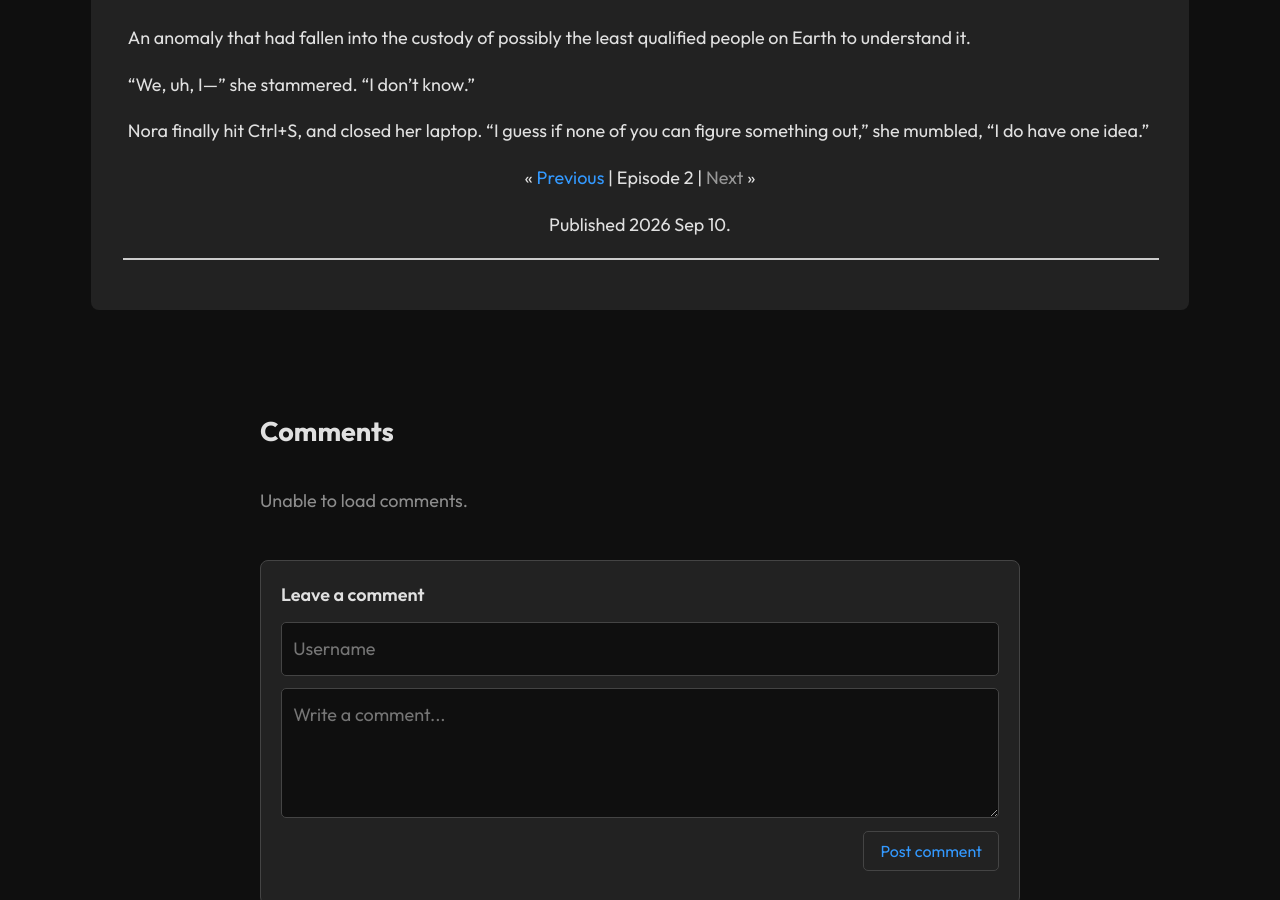
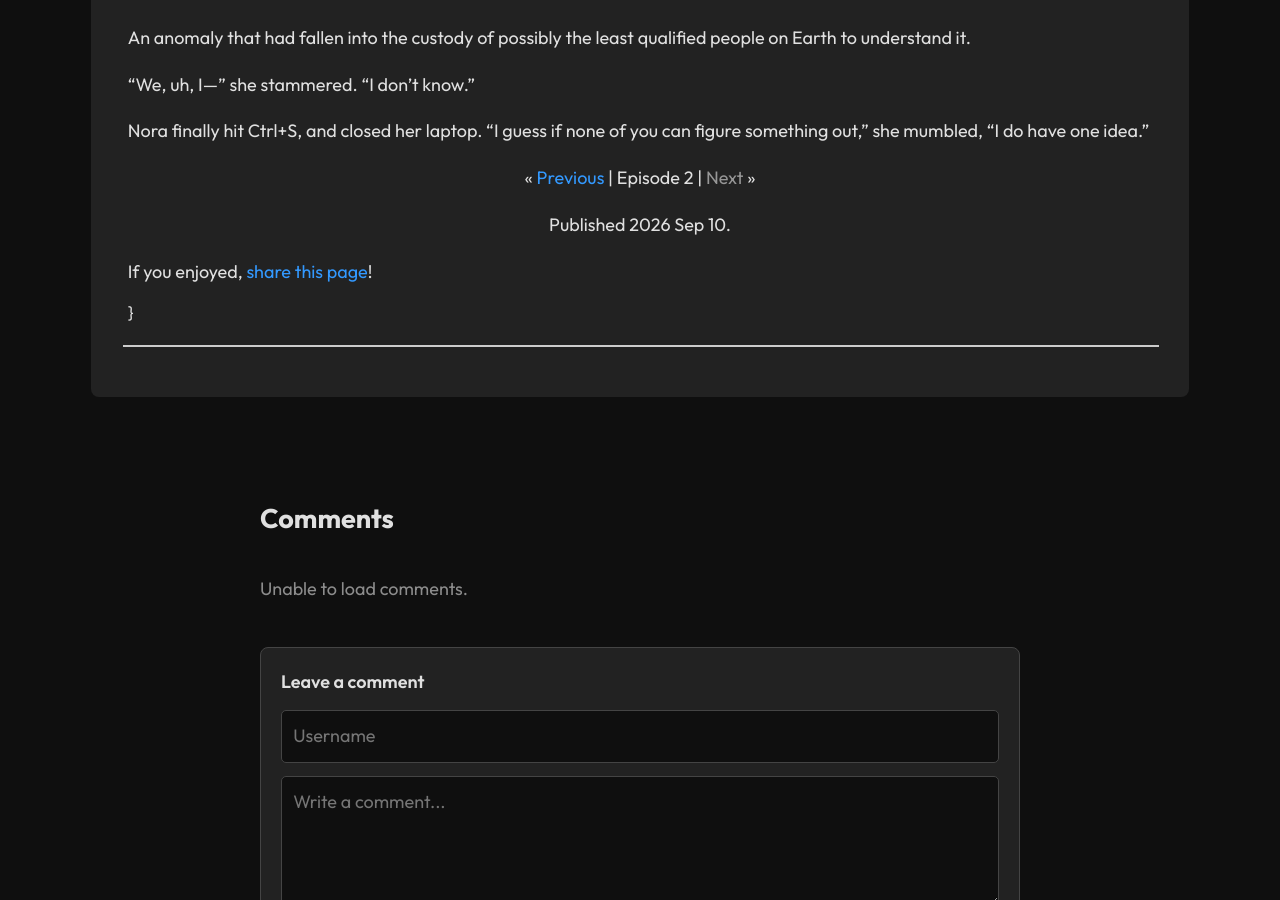
Before and after one commit to drizzleberry/drizzleberry.github.io, a Jekyll site: the page built from pages/episodes/pandoras-box-2.md, in a window 1280 px wide and 900 px high, scrolled down 4075 px. Built offline with Jekyll 4.4.1, drawn with Linux system fonts in a browser that asks for light colours.

Commit message:
Update episode.html

```diff
--- a/_layouts/episode.html
+++ b/_layouts/episode.html
@@ -20,6 +20,7 @@
       Published {{ page.date }}.
       </div>
       {% endif %}
+      {% include share.html %}}
     </div>
     <hr>
   </div>
```
